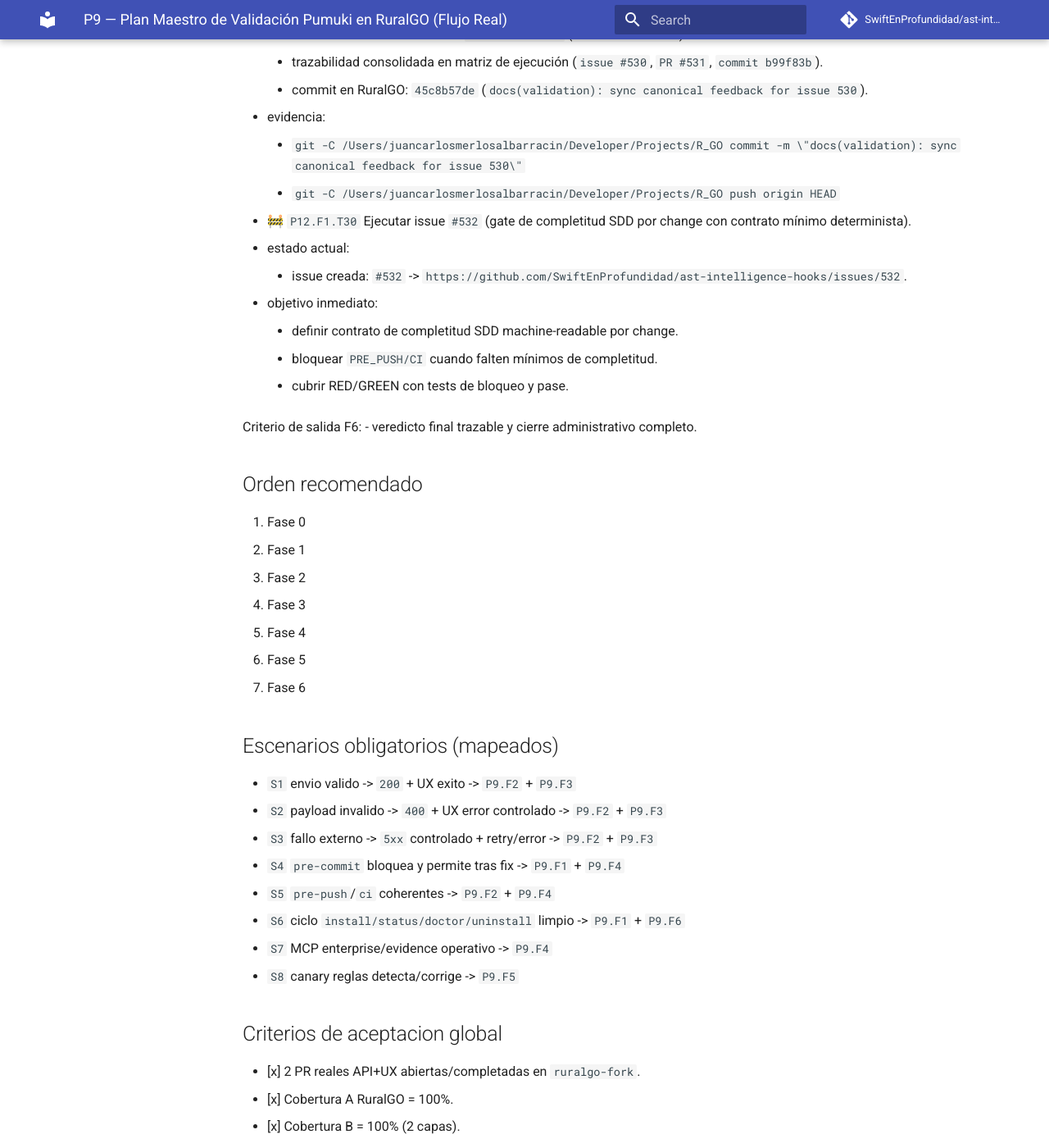
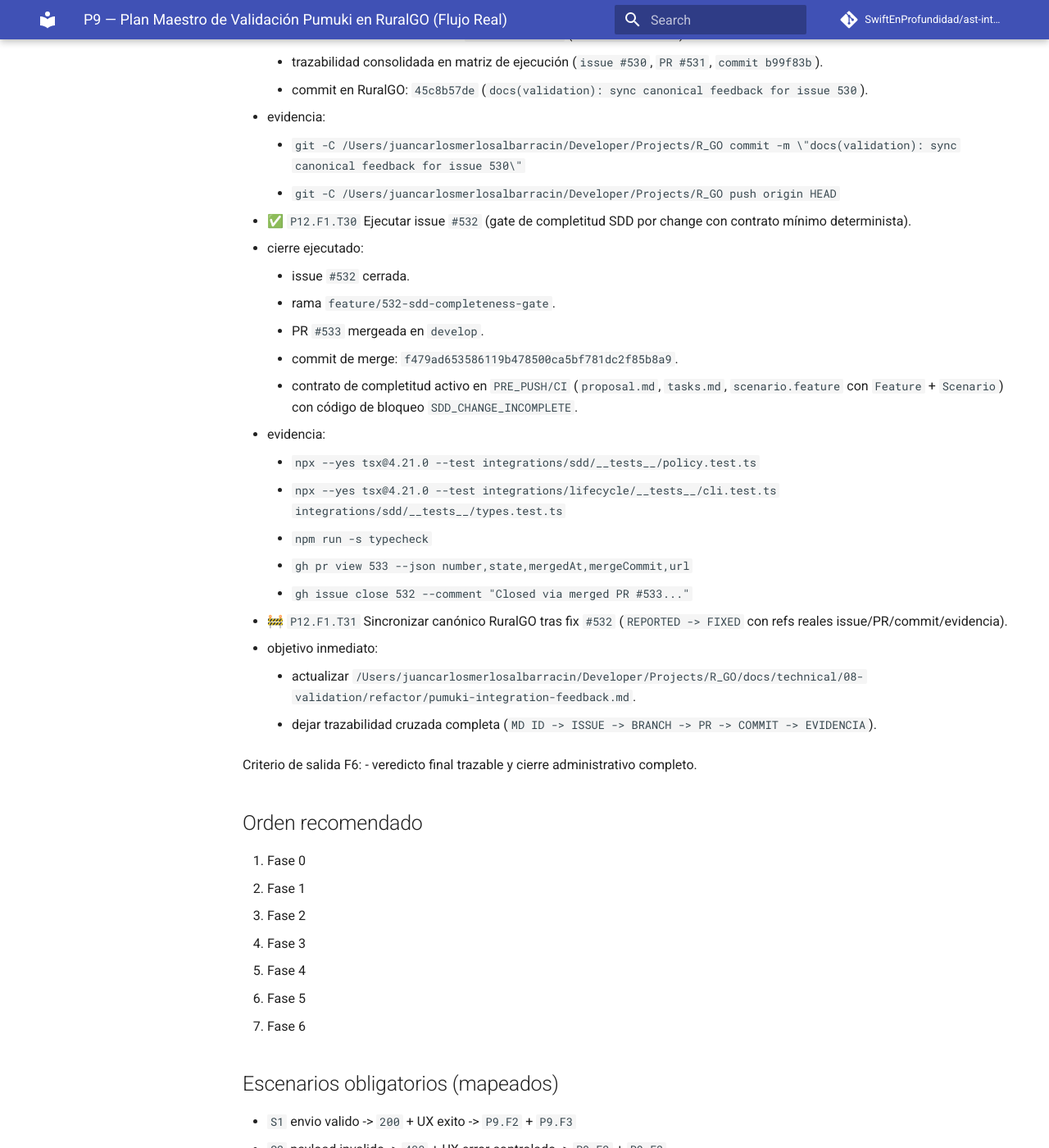
Before and after one commit to SwiftEnProfundidad/ast-intelligence-hooks, an MkDocs documentation site: the page built from docs/seguimiento-completo-validacion-ruralgo-03-03-2026.md, in a window 1280 px wide and 1400 px high, scrolled down 39870 px. Shown: the whole window at 82% size. Built offline with MkDocs 1.6.1 and Material for MkDocs 9.7.7, drawn with Linux system fonts in a browser that asks for light colours; comment, search, counter and statistics services are not loaded.

Commit message:
docs(tracking): close T30 and activate T31

```diff
--- a/docs/seguimiento-completo-validacion-ruralgo-03-03-2026.md
+++ b/docs/seguimiento-completo-validacion-ruralgo-03-03-2026.md
@@ -1114,13 +1114,23 @@ Criterio de salida F5:
   - evidencia:
     - `git -C /Users/juancarlosmerlosalbarracin/Developer/Projects/R_GO commit -m \"docs(validation): sync canonical feedback for issue 530\"`
     - `git -C /Users/juancarlosmerlosalbarracin/Developer/Projects/R_GO push origin HEAD`
-- 🚧 `P12.F1.T30` Ejecutar issue `#532` (gate de completitud SDD por change con contrato mínimo determinista).
-  - estado actual:
-    - issue creada: `#532` -> `https://github.com/SwiftEnProfundidad/ast-intelligence-hooks/issues/532`.
+- ✅ `P12.F1.T30` Ejecutar issue `#532` (gate de completitud SDD por change con contrato mínimo determinista).
+  - cierre ejecutado:
+    - issue `#532` cerrada.
+    - rama `feature/532-sdd-completeness-gate`.
+    - PR `#533` mergeada en `develop`.
+    - commit de merge: `f479ad653586119b478500ca5bf781dc2f85b8a9`.
+    - contrato de completitud activo en `PRE_PUSH/CI` (`proposal.md`, `tasks.md`, `scenario.feature` con `Feature` + `Scenario`) con código de bloqueo `SDD_CHANGE_INCOMPLETE`.
+  - evidencia:
+    - `npx --yes tsx@4.21.0 --test integrations/sdd/__tests__/policy.test.ts`
+    - `npx --yes tsx@4.21.0 --test integrations/lifecycle/__tests__/cli.test.ts integrations/sdd/__tests__/types.test.ts`
+    - `npm run -s typecheck`
+    - `gh pr view 533 --json number,state,mergedAt,mergeCommit,url`
+    - `gh issue close 532 --comment "Closed via merged PR #533..."`
+- 🚧 `P12.F1.T31` Sincronizar canónico RuralGO tras fix `#532` (`REPORTED -> FIXED` con refs reales issue/PR/commit/evidencia).
   - objetivo inmediato:
-    - definir contrato de completitud SDD machine-readable por change.
-    - bloquear `PRE_PUSH/CI` cuando falten mínimos de completitud.
-    - cubrir RED/GREEN con tests de bloqueo y pase.
+    - actualizar `/Users/juancarlosmerlosalbarracin/Developer/Projects/R_GO/docs/technical/08-validation/refactor/pumuki-integration-feedback.md`.
+    - dejar trazabilidad cruzada completa (`MD ID -> ISSUE -> BRANCH -> PR -> COMMIT -> EVIDENCIA`).
 
 Criterio de salida F6:
 - veredicto final trazable y cierre administrativo completo.
```
Also changed, not shown: docs/registro-maestro-de-seguimiento.md (+1 -1 lines).
